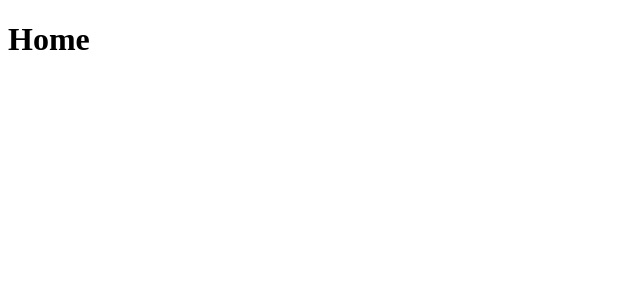
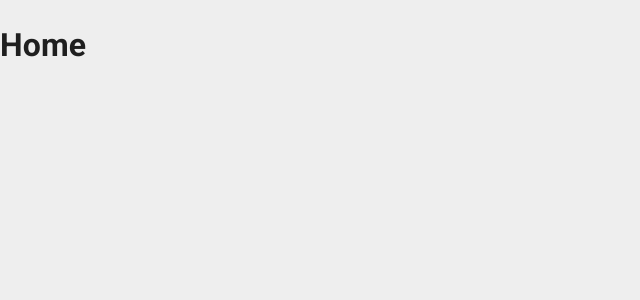
Before and after one commit to jesusbenagal/filmdb-web-client, a React (Vite) app in the folder website/: page / in a window 1280 px wide. Shown: the top 300 px of the page, without its empty margins (0-640 px from the left). Built offline with nearby package versions, Linux system fonts and the light colour scheme.

Commit message:
feat(website): :sparkles: add ThemeProvider to website

```diff
--- a/website/src/layout/app-layout.tsx
+++ b/website/src/layout/app-layout.tsx
@@ -1,7 +1,9 @@
+import { ThemeProvider } from '@filmdb/ui';
+
 interface IAppLayoutProps {
   children: React.ReactNode;
 }
 
 export default function AppLayout({ children }: IAppLayoutProps) {
-  return <div>{children}</div>;
+  return <ThemeProvider>{children}</ThemeProvider>;
 }
```
